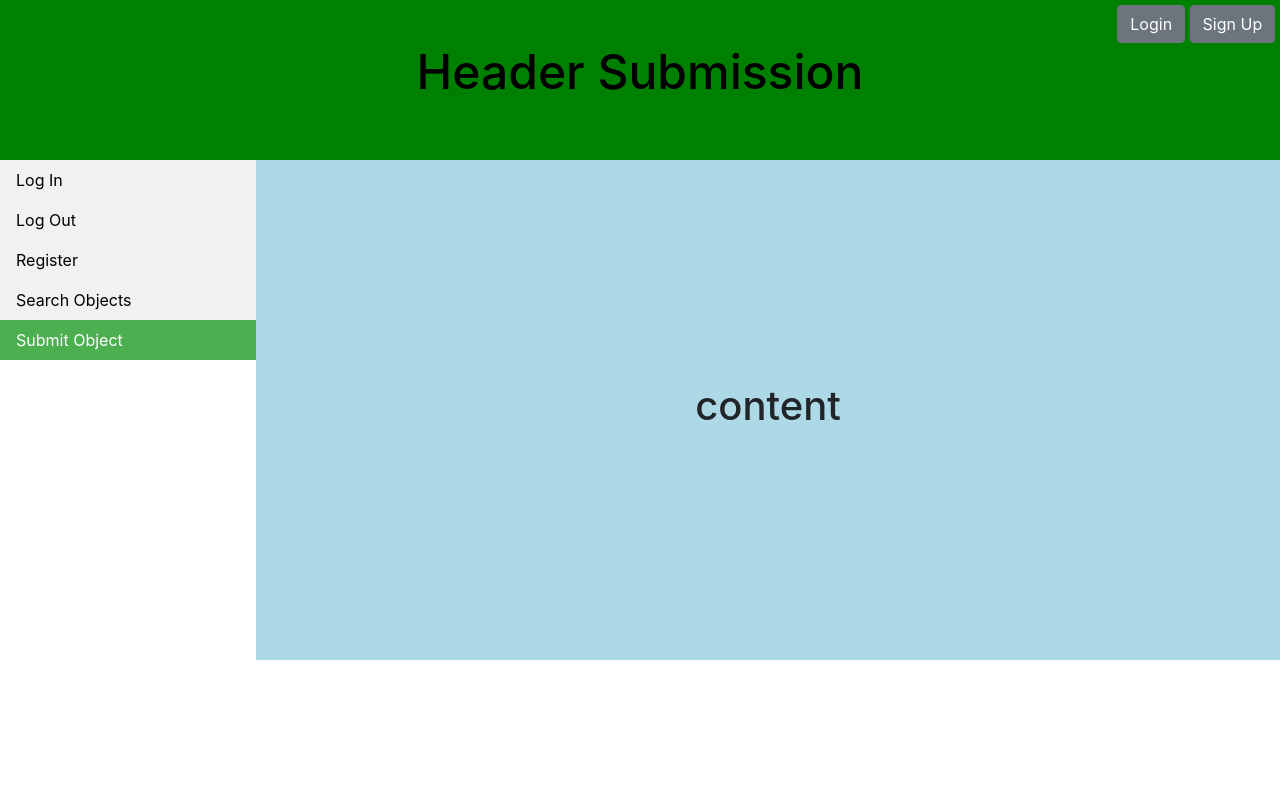
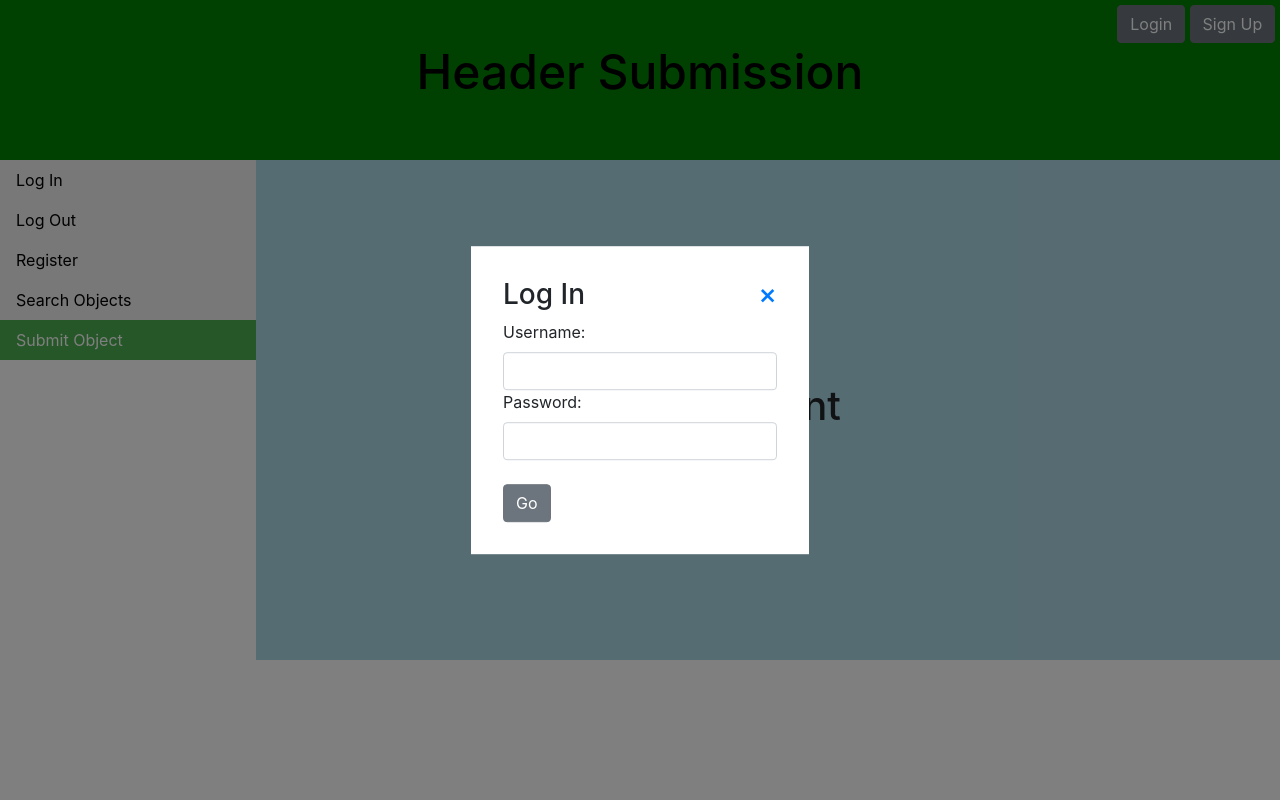
Before and after one commit to Ziddia/cs-4ww3-project, a PHP site: page /submission.html in a window 1280 px wide, after a click on "Login". Run offline with PHP 8.4, Linux system fonts and the light colour scheme.

Commit message:
finish setting up login modal and commented css a little

```diff
--- a/static/base.css
+++ b/static/base.css
@@ -217,3 +226,142 @@ li a:hover{
 	align-items: center;
 	background-color: lightblue;
 }
+
+/* All the below are related to animating the 'login' modal */
+.login-box {
+	position: fixed;
+	top: 50%;
+	left: 50%;
+	transform: translate(-50%, -50%);
+	background-color: white;
+	max-height: 0vh;
+}
+
+.padding-login-form {
+	margin: 2em;
+}
+
+.button-closelogin {
+	float: right;
+}
+
+.login-overlay {
+	position: fixed;
+	top: 0;
+	left: 0;
+	width: 100%;
+	height: 100%;
+	max-height: 0vh;
+	background-color: grey;
+	background-color: rgba(0.3,0.3,0.3,0);
+	display:none;
+}
+
+#login:target ~ .login-close > .login-overlay {
+	max-height: 100vh;
+	overflow: hidden;
+	display: block;
+	background-color: rgba(0.3,0.3,0.3,0.5);
+	animation-name: showLoginPanel;
+	animation-iteration-count: 1;
+	animation-timing-function: ease-in;
+	animation-duration: 0.5s;
+}
+
+#login:target ~ .login-close > .login-overlay > .login-box {
+	max-height: 100vh;
+	overflow: hidden;
+	display: block;
+	opacity: 1.0;
+	animation-name: showLoginBox;
+	animation-iteration-count: 1;
+	animation-timing-function: ease-in;
+	animation-duration: 0.5s;
+}
+
+.login-close {
+	background-color: rgba(0.3,0.3,0.3,0.5);
+	max-height: 100vh;
+}
+
+#close-login:target ~ .login-close > .login-overlay {
+	background-color: rgba(0.3,0.3,0.3,0);
+	max-height: 0vh;
+	overflow: hidden;
+	display: block;
+	animation-name: hideLoginPanel;
+	animation-iteration-count: 1;
+	animation-timing-function: ease-out;
+	animation-duration: 0.5s;
+}
+
+#close-login:target ~ .login-close > .login-overlay > .login-box {
+	opacity: 0;
+	max-height: 0vh;
+	overflow: hidden;
+	display: block;
+	animation-name: hideLoginBox;
+	animation-iteration-count: 1;
+	animation-timing-function: ease-out;
+	animation-duration: 0.5s;
+}
+
+@keyframes showLoginPanel {
+	0% {
+		background-color: rgba(0.3,0.3,0.3,0);
+		max-height: 0vh;
+	}
+	50% {
+		background-color: rgba(0.3,0.3,0.3,0);
+		max-height: 100vh;
+	}
+	100% {
+		background-color: rgba(0.3,0.3,0.3,0.5);
+		max-height: 100vh;
+	}
+}
+
+@keyframes hideLoginPanel {
+	0% {
+		background-color: rgba(0.3,0.3,0.3,0.5);
+		max-height: 100vh;
+	}
+	50% {
+		background-color: rgba(0.3,0.3,0.3,0);
+		max-height: 100vh;
+	}
+	100% {
+		background-color: rgba(0.3,0.3,0.3,0);
+		max-height: 0vh;
+	}
+}
+
+@keyframes showLoginBox {
+	0% {
+		opacity: 0;
+		max-height: 0vh;
+	}
+	50% {
+		opacity: 0;
+		max-height: 100vh;
+	}
+	100% {
+		opacity: 1.0;
+		max-height: 100vh;
+	}
+}
+
+@keyframes hideLoginBox {
+	0% {
+		opacity: 1.0;
+		max-height: 100vh;
+	}
+	50% {
+		opacity: 0;
+		max-height: 100vh;
+	}
+	100% {
+		opacity: 0;
+		max-height: 0vh;
+	}
+}
--- a/submission.html
+++ b/submission.html
@@ -66,6 +66,25 @@
 		</nav>
 	</div>
 
+	 <!-- gonna use this for a login popup box -->
+	<span class="target-fix" id="login"></span>
+	<span class="target-fix" id="close-login"></span>
+	<div class="login-close">
+		<div class="login-overlay" id="login">
+			<div class="login-box">
+				<div class="padding-login-form">
+					<h3>Log In<span class="button-closelogin"><a href="#close-login">&times;</a></span></h3>
+					<label for="username">Username:</label>
+					<input class="form-control" type="text" id="username">
+					<label for="password">Password:</label>
+					<input class="form-control" type="password" id="password">
+					<br/>
+					<button type="submit" class="btn btn-secondary">Go</button>
+				</div>
+			</div>
+		</div>
+	</div>
+
 	<!-- Main page content -->
 	<div class="mobile">
 		<content>
@@ -96,10 +115,6 @@
 		</content>
 	</div>
 
-	<!-- gonna use this for a login popup box -->
-	<div class="login-overlay" id="login">
-	</div>
-
 	<!-- <script type="text/javascript" src="static/bootstrap/js/bootstrap.min.js"></script> -->
 </body>
 
```
Also changed, not shown: other parts of static/base.css (+41 -32 lines), individual_sample.html (+19 -4 lines), registration.html (+19 -4 lines).
